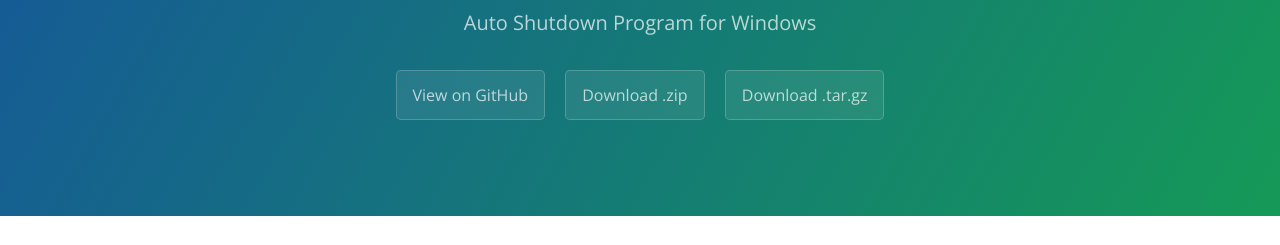
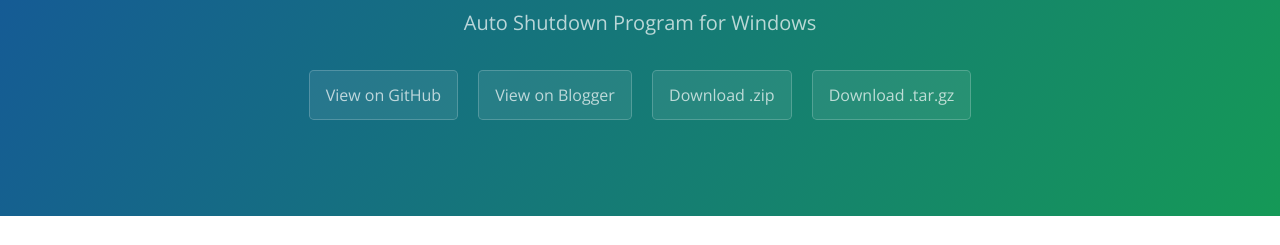
Before and after one commit to pitigalari/Power, a plain HTML site: page index.html in a window 1280 px wide. Shown: the part 167-412 px from the top of the page. Drawn offline with nearby package versions, Linux system fonts and the light colour scheme.

Commit message:
Update index.html

```diff
--- a/index.html
+++ b/index.html
@@ -14,6 +14,7 @@
       <h1 class="project-name">Power</h1>
       <h2 class="project-tagline">Auto Shutdown Program for Windows</h2>
       <a href="https://github.com/roshsoftco/Power" class="btn">View on GitHub</a>
+      <a href="https://roshsoftco.blogspot.com/p/power.html" class="btn">View on Blogger</a>
       <a href="https://github.com/roshsoftco/Power/zipball/master" class="btn">Download .zip</a>
       <a href="https://github.com/roshsoftco/Power/tarball/master" class="btn">Download .tar.gz</a>
     </section>
```
